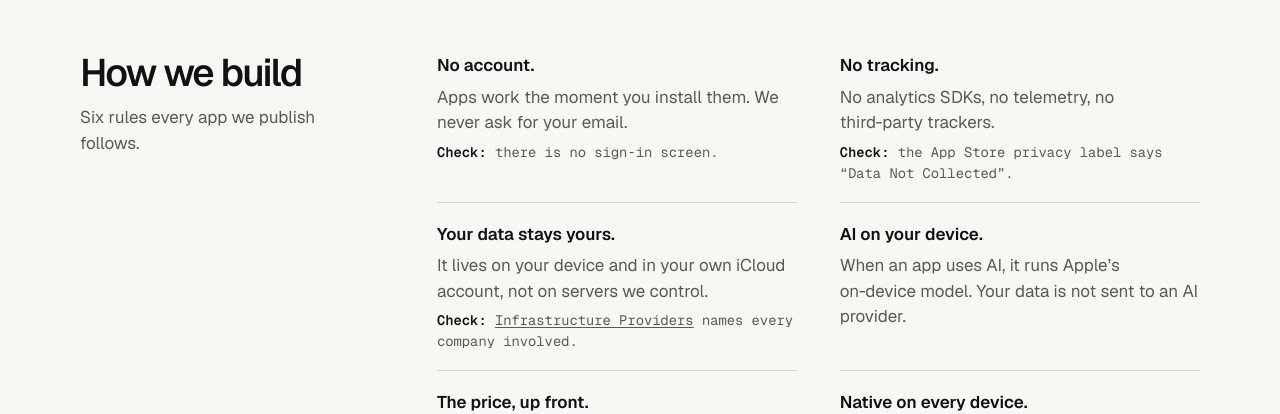
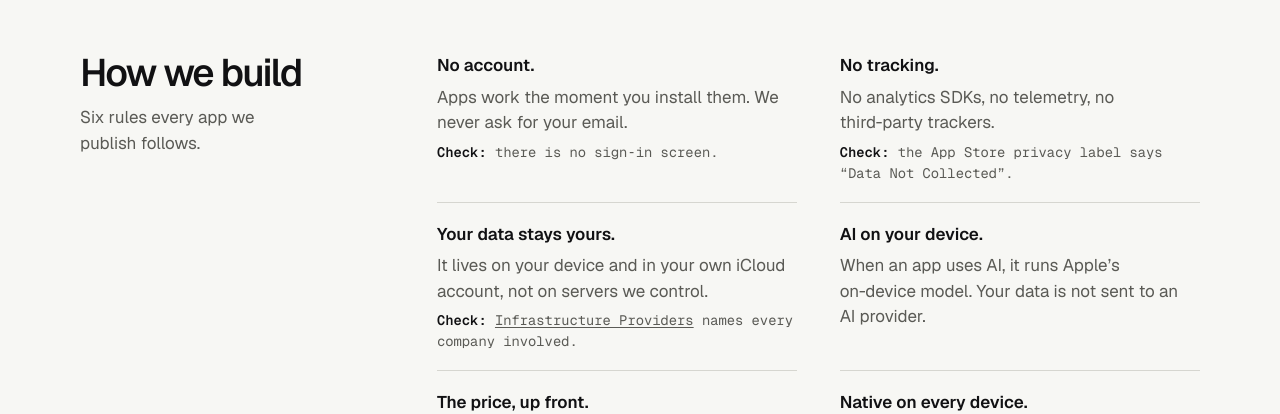
Before and after one commit to KhassinX/khassinx-apex-web, a Jekyll site: the page built from index.html, in a window 1280 px wide and 1400 px high, scrolled down 551 px. Shown: the part 150-564 px from the top of the window. Built offline with Jekyll 4.4.1, drawn with Linux system fonts in a browser that asks for light colours.

Commit message:
fix(web): párrafos y definiciones sin palabra huérfana (text-wrap: pretty)
La revisión visual del molde en lampas vio renglones finales de una palabra («and iPad», «to.», «yours.») en la línea de disponibilidad, la nota de alcance y la tabla del hero. site.css es el mismo archivo en todas las webs.

Co-Authored-By: Claude Opus 5.5 <noreply@anthropic.com>
Claude-Session: https://claude.ai/code/session_01HcbMZm97AK2qBxhKYzgV1m

```diff
--- a/assets/css/site.css
+++ b/assets/css/site.css
@@ -98,6 +98,7 @@ h1 { font-size: clamp(2.5rem, 1.2rem + 3.4vw, 4.25rem); letter-spacing: -0.048em
 h2 { font-size: clamp(1.7rem, 1.2rem + 1.4vw, 2.4rem); }
 h3 { font-size: 1.0625rem; letter-spacing: -0.01em; line-height: 1.35; font-weight: 600; }
 p { margin: 0; }
+p, dd { text-wrap: pretty; }
 .lead { color: var(--ink-2); font-size: 1.125rem; max-width: 34rem; text-wrap: pretty; }
 .muted { color: var(--ink-2); }
 
```
